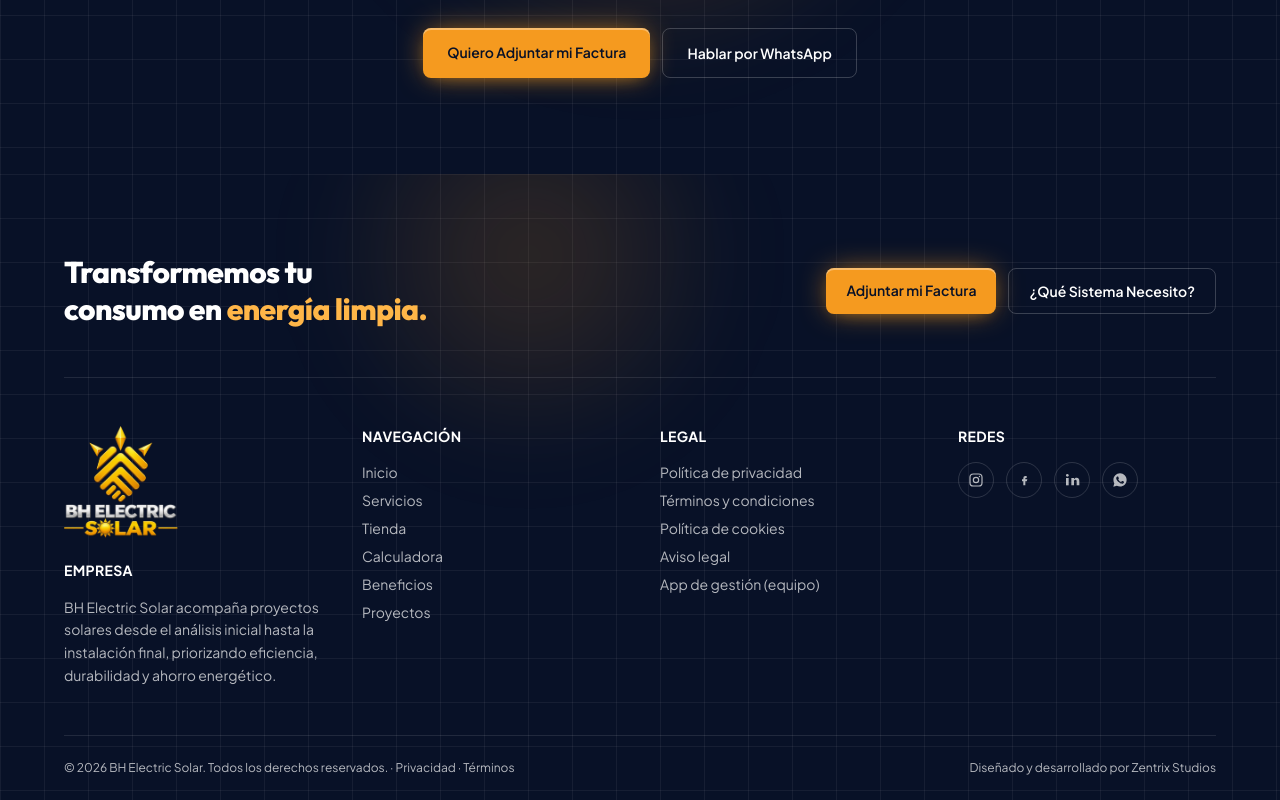
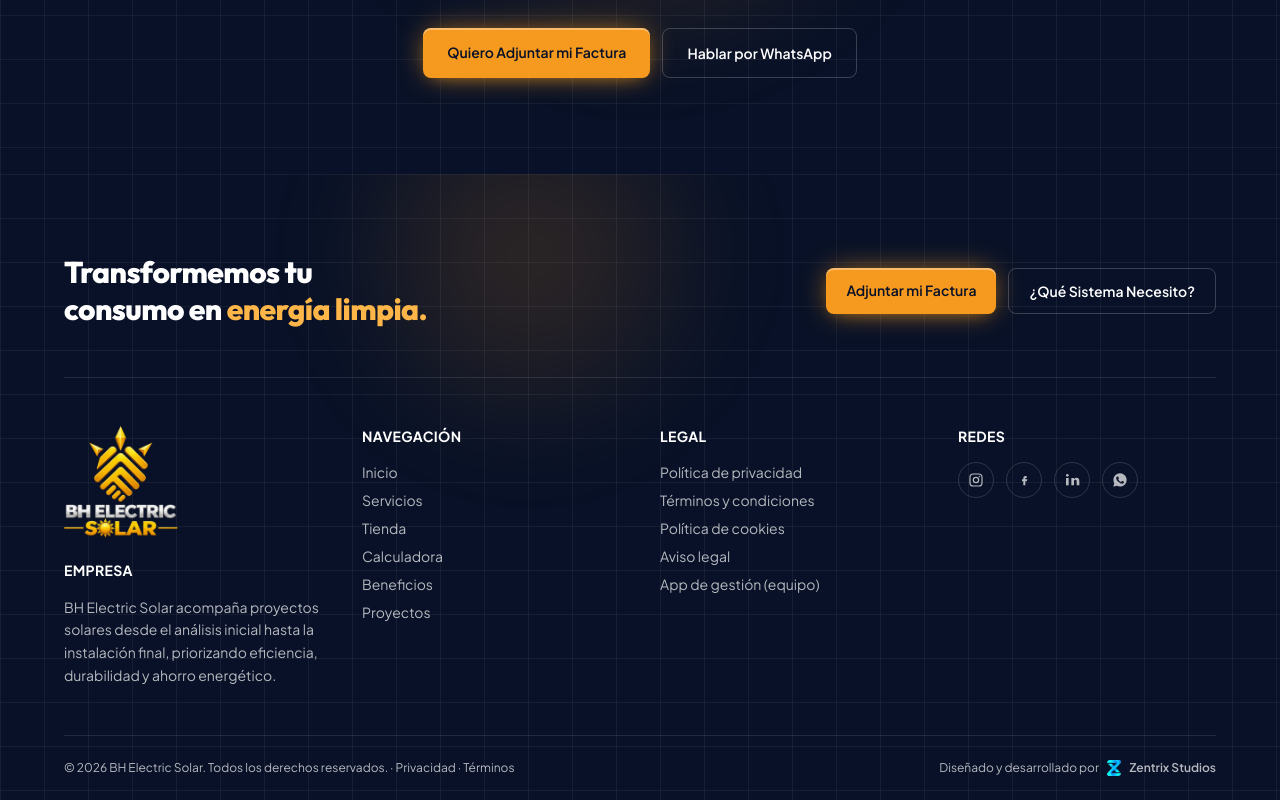
Before and after one commit to bhelectricsolar/bh-electric-solar, a Next.js app: page / in a window 1280 px wide. Shown: the part 7681-8481 px from the top of the page. Built offline with nearby package versions, Linux system fonts and the light colour scheme; no server answers; the database is empty.

Commit message:
Logo de Zentrix Studios enlazado en el crédito del pie de página
Co-Authored-By: Claude Sonnet 5 <noreply@anthropic.com>

```diff
--- a/src/components/Footer.tsx
+++ b/src/components/Footer.tsx
@@ -181,9 +181,12 @@ export default function Footer() {
             href="https://zentrixstudios.com"
             target="_blank"
             rel="noopener noreferrer"
-            className="inline-flex items-center gap-1.5 transition-colors hover:text-white"
+            className="inline-flex items-center gap-2 transition-colors hover:text-white"
           >
-            Diseñado y desarrollado por Zentrix Studios
+            Diseñado y desarrollado por
+            {/* eslint-disable-next-line @next/next/no-img-element */}
+            <img src="/zentrix-logo.png" alt="Zentrix Studios" className="h-4 w-auto" />
+            <span className="font-semibold">Zentrix Studios</span>
           </a>
         </div>
       </div>
```
Also changed, not shown: public/zentrix-logo.png (added).
